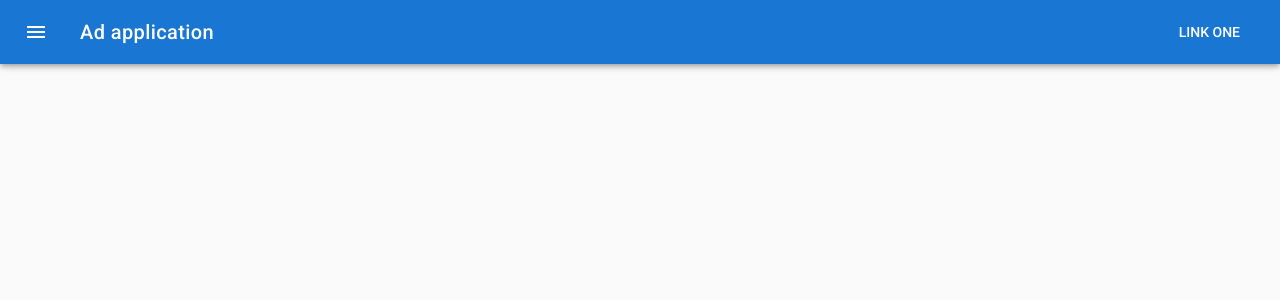
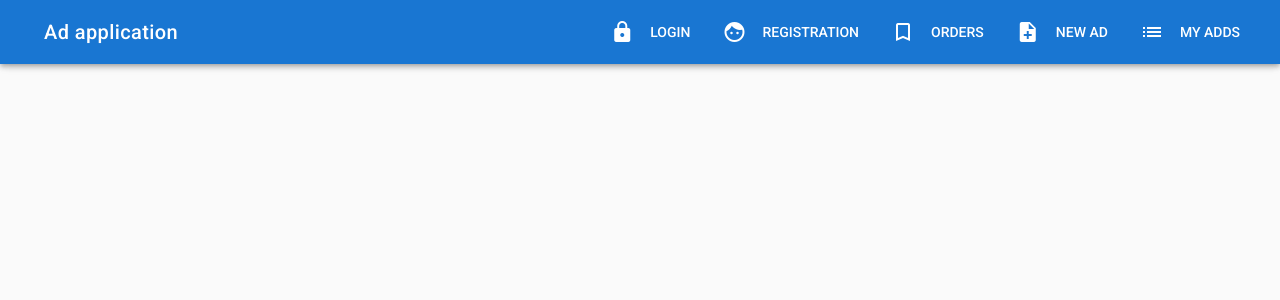
Before and after one commit to timurmelnikov/ad-project, a Vue app: page / in a window 1280 px wide. Shown: the top 300 px of the page. Built offline with nearby package versions, Linux system fonts and the light colour scheme.

Commit message:
Добавление ссылок и адаптация

```diff
--- a/src/App.vue
+++ b/src/App.vue
@@ -1,12 +1,42 @@
 <template>
     <v-app>
-        <v-navigation-drawer app temporary></v-navigation-drawer>
-        <v-toolbar app dark color="primary">
-            <v-toolbar-side-icon></v-toolbar-side-icon>
+        <v-navigation-drawer
+                app
+                temporary
+                v-model="drawer"
+        >
+            <v-list>
+                <v-list-tile
+                        v-for="link of links"
+                        :key="link.title"
+                        :to="link.url"
+                >
+                    <v-list-tile-action>
+                        <v-icon>{{link.icon}}</v-icon>
+                    </v-list-tile-action>
+                    <v-list-tile-content>
+                        <v-list-tile-title v-text="link.title"></v-list-tile-title>
+                    </v-list-tile-content>
+                </v-list-tile>
+            </v-list>
+        </v-navigation-drawer>
+        <v-toolbar app color="primary" dark>
+            <v-toolbar-side-icon
+            @click="drawer = !drawer"
+            class="hidden-md-and-up"
+            ></v-toolbar-side-icon>
             <v-toolbar-title>Ad application</v-toolbar-title>
             <v-spacer></v-spacer>
             <v-toolbar-items class="hidden-sm-and-down">
-                <v-btn flat>Link One</v-btn>
+                <v-btn
+                        v-for="link in links"
+                        :key="link.title"
+                        :to="link.url"
+                        flat
+                >
+                    <v-icon left>{{link.icon}}</v-icon>
+                    {{link.title}}
+                </v-btn>
             </v-toolbar-items>
         </v-toolbar>
         <v-content>
@@ -16,5 +46,18 @@
 </template>
 
 <script>
-    export default {}
+export default {
+  data () {
+    return {
+      drawer: false,
+      links: [
+          {title: 'Login', icon: 'lock', url: '/login'},
+          {title: 'Registration', icon: 'face', url: '/registration'},
+          {title: 'Orders', icon: 'bookmark_border', url: '/orders'},
+          {title: 'New ad', icon: 'note_add', url: '/new'},
+          {title: 'My adds', icon: 'list', url: '/list'}
+      ]
+    }
+  }
+}
 </script>
```
